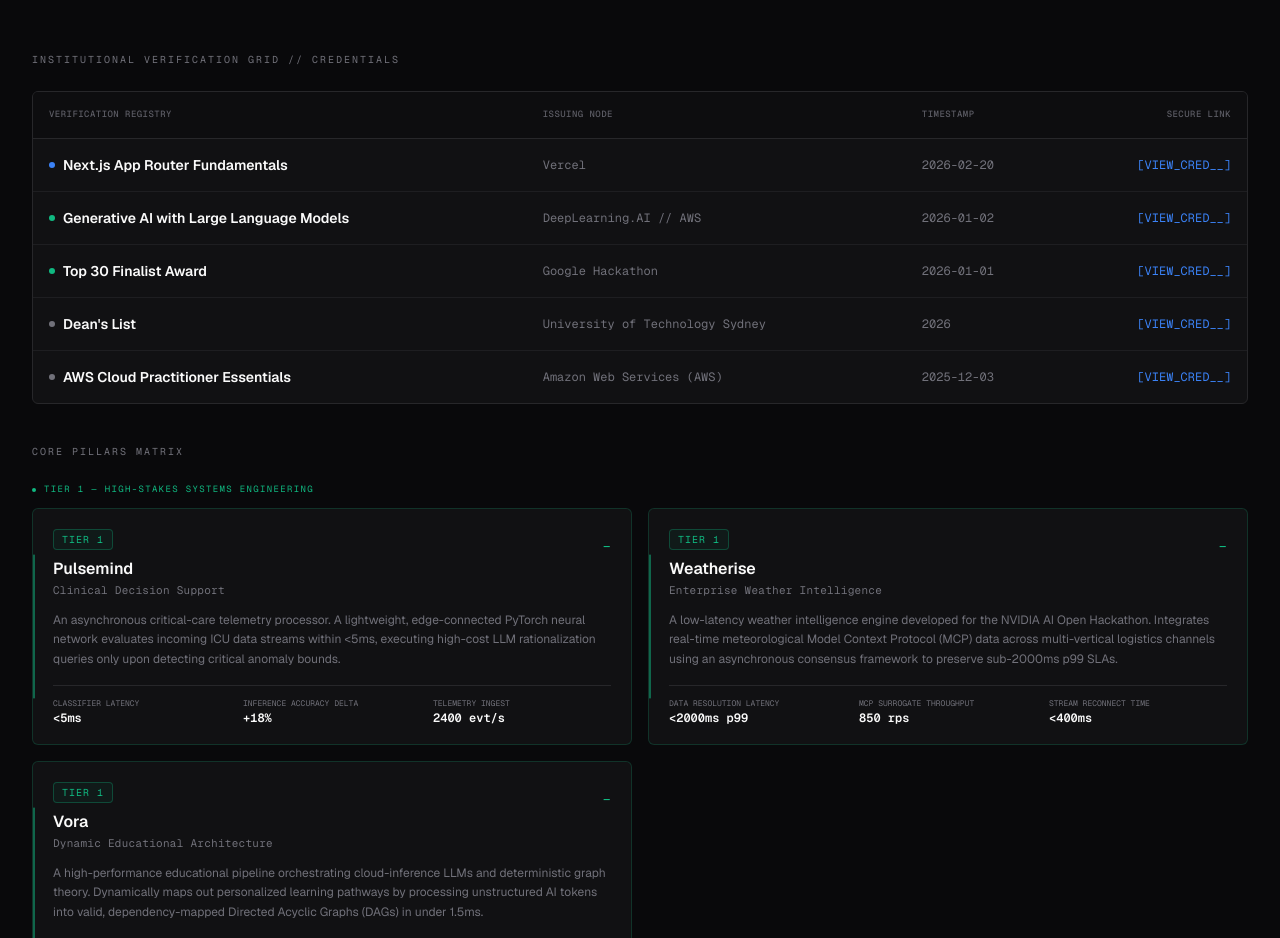
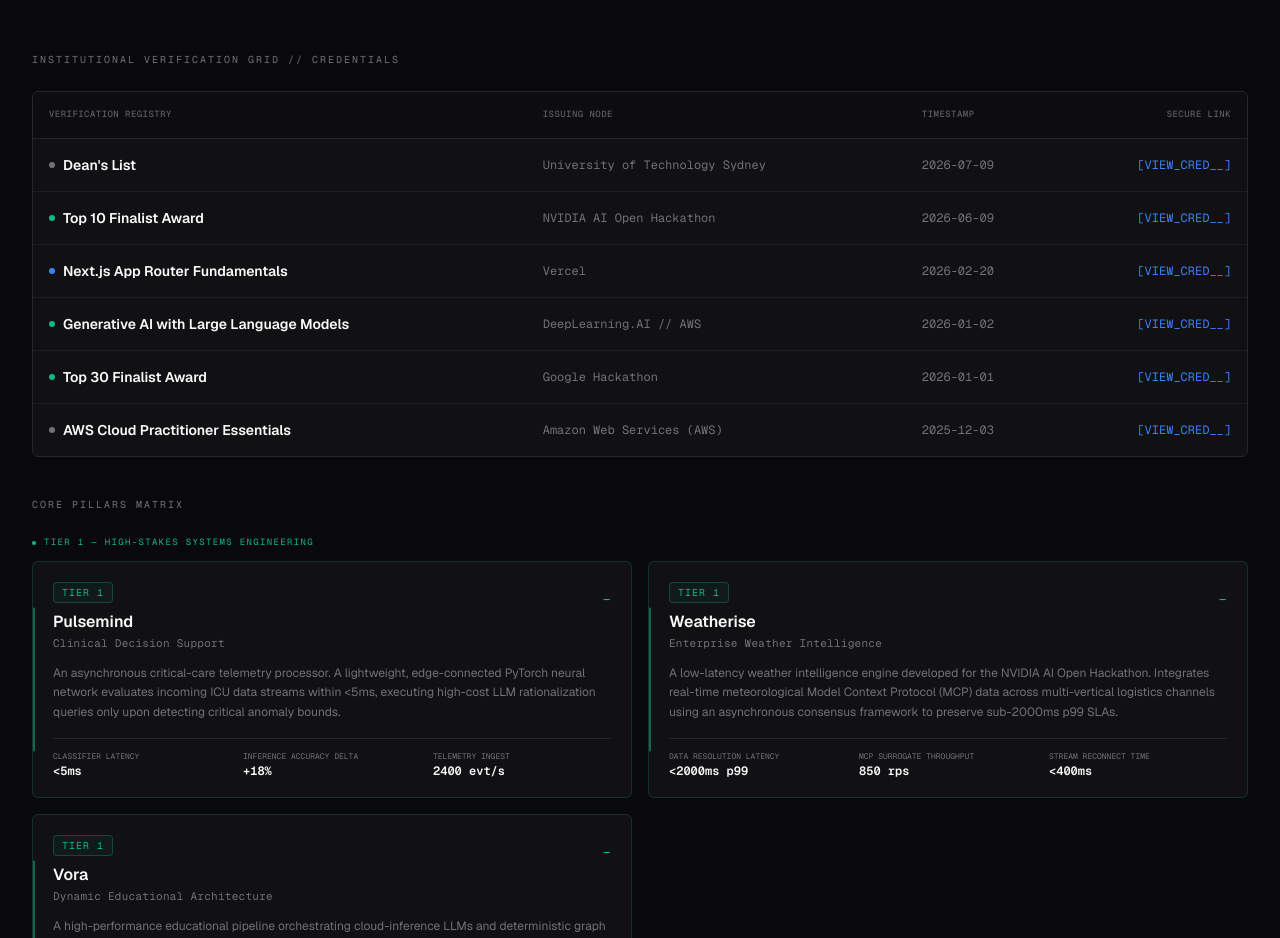
Before and after one commit to UniverseScripts/portfolio-web, a Next.js app: page / in a window 1280 px wide. Shown: the part 1200-2138 px from the top of the page. Built offline with nearby package versions, Linux system fonts and the light colour scheme; no server answers.

Commit message:
chore(certificate): add nvidia hackathon to certificate lsit

```diff
--- a/components/ui/CertificateViewer.tsx
+++ b/components/ui/CertificateViewer.tsx
@@ -78,7 +78,7 @@
             </div>
             <div className="my-auto space-y-2">
               <p className="text-[9px] font-mono text-[#71717a] uppercase tracking-widest">Credential Recipient</p>
-              <h4 className="text-xl font-bold tracking-tight">Asterios</h4>
+              <h4 className="text-xl font-bold tracking-tight">Yoshio Nomura</h4>
               <p className="text-sm font-semibold text-[#a1a1aa]">{cert.title}</p>
             </div>
             <div className="flex justify-between items-end border-t border-[#27272a]/40 pt-4 text-[9px] font-mono text-[#71717a]">
--- a/content/certifications/certifications.ts
+++ b/content/certifications/certifications.ts
@@ -5,14 +5,14 @@
     id: "vercel-nextjs-approuter",
     title: "Next.js App Router Fundamentals",
     authority: "Vercel",
-    date: "2026-02-20", // Verified complete Feb 20, 2026
+    date: "2026-02-20",
     badgeHex: "#3b82f6"
   },
   {
     id: "deeplearning-ai-genai-llm",
     title: "Generative AI with Large Language Models",
     authority: "DeepLearning.AI // AWS",
-    date: "2026-01-02", // Verified complete Jan 02, 2026
+    date: "2026-01-02",
     verificationUrl: "https://coursera.org/verify/YADAK43947Y7",
     badgeHex: "#10b981"
   },
@@ -27,15 +27,22 @@
     id: "aws-cloud-practitioner",
     title: "AWS Cloud Practitioner Essentials",
     authority: "Amazon Web Services (AWS)",
-    date: "2025-12-03", // Verified complete Dec 03, 2025
+    date: "2025-12-03",
     badgeHex: "#71717a"
   },
   {
     id: "uts-dean-list-2026",
     title: "Dean's List",
     authority: "University of Technology Sydney",
-    date: "2026",
+    date: "2026-07-09",
     badgeHex: "#71717a"
+  },
+  {
+    id: "nvidia-ai-open-hackathon-top10",
+    title: "Top 10 Finalist Award",
+    authority: "NVIDIA AI Open Hackathon",
+    date: "2026-06-09",
+    badgeHex: "#10b981"
   }
 ];
 
--- a/content/types.ts
+++ b/content/types.ts
@@ -1,5 +1,5 @@
 export type ProjectIdentifier = "pulsemind" | "weatherise" | "vora" | "roomie" | "develarper";
-export type CertificationIdentifier = "vercel-nextjs-approuter" | "deeplearning-ai-genai-llm" | "aws-cloud-practitioner" | "uts-dean-list-2026" | "google-hackathon-top30";
+export type CertificationIdentifier = "nvidia-ai-open-hackathon-top10" | "vercel-nextjs-approuter" | "deeplearning-ai-genai-llm" | "aws-cloud-practitioner" | "uts-dean-list-2026" | "google-hackathon-top30";
 
 export interface Metric {
   label: string;
```
